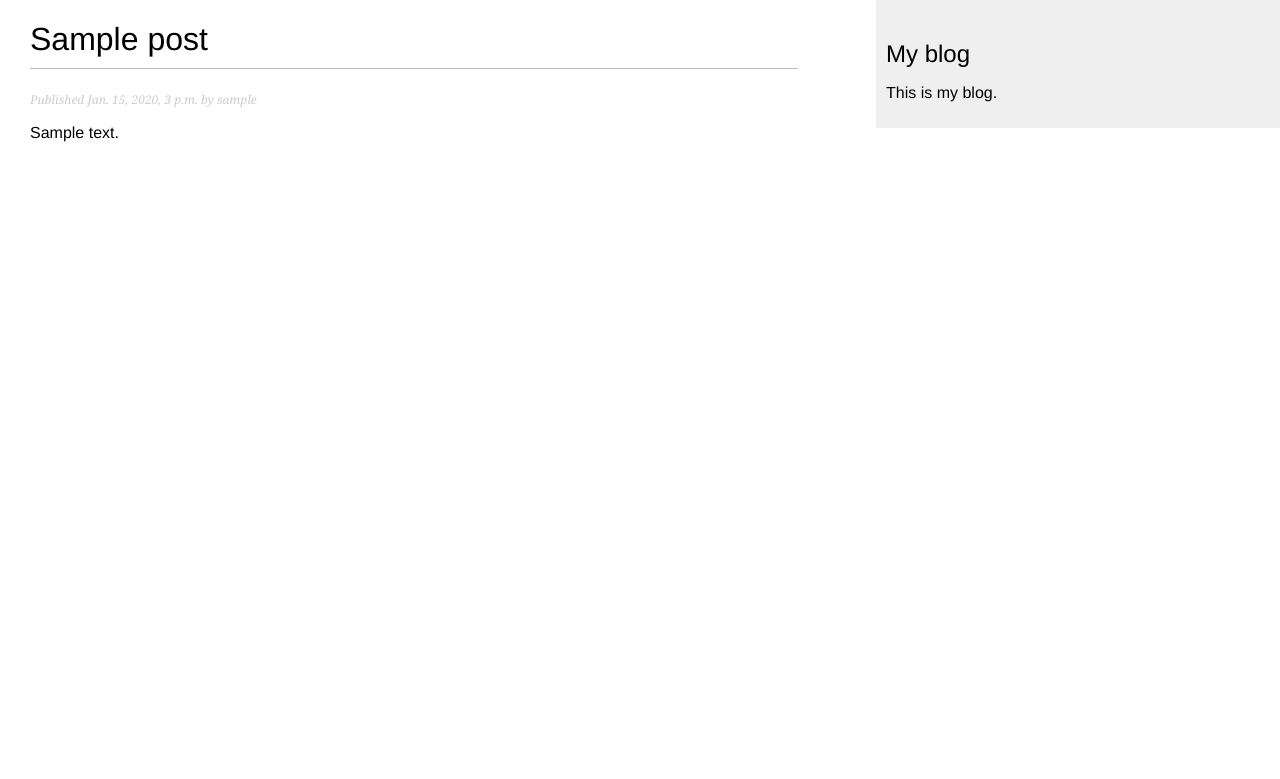
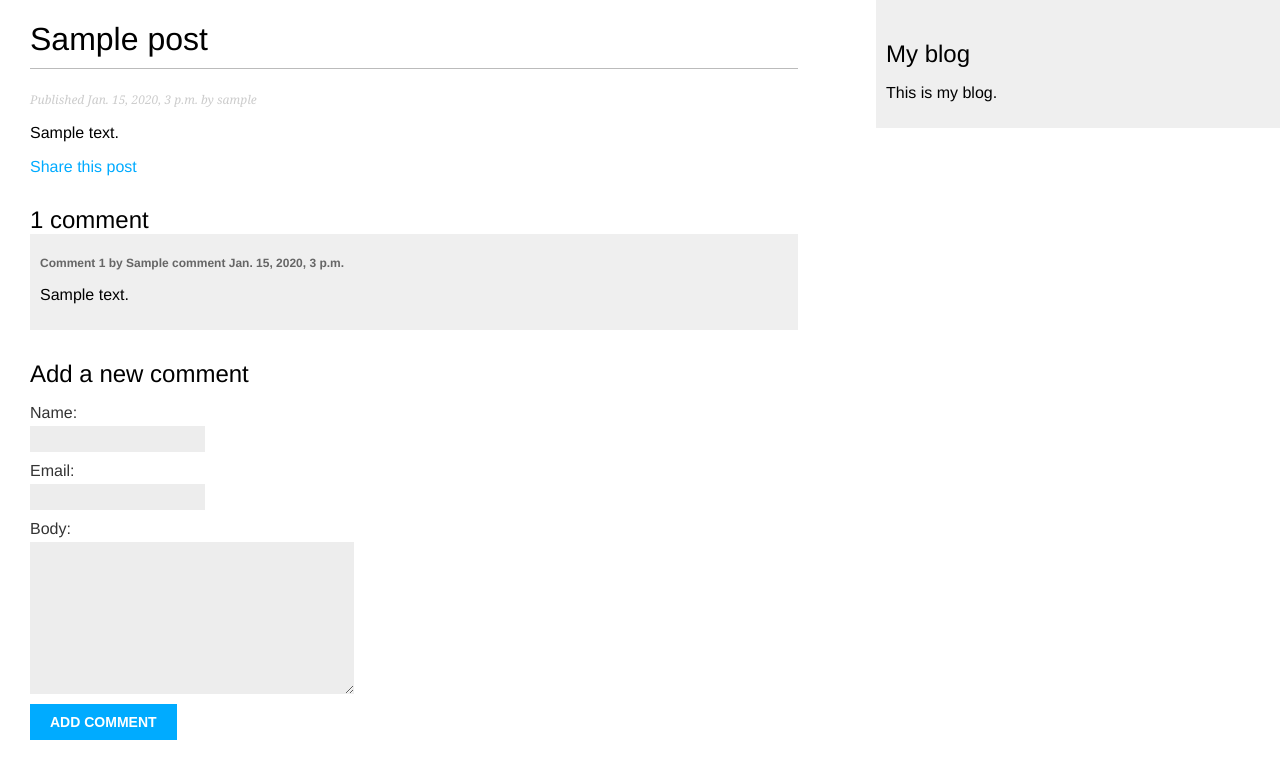
Before and after one commit to mariaazrar/newsite, a Django app: a page that uses blog/templates/blog/post/detail.html in a window 1280 px wide. Shown: the top 779 px of the page. Run offline with Django 4.2, Linux system fonts and the light colour scheme; tables that the repository leaves empty hold one stand-in row (values such as "Sample post").

Commit message:
added email and comment functionality

```diff
--- /dev/null
+++ b/blog/forms.py
@@ -0,0 +1,13 @@
+from django import forms
+from .models import Comment
+
+class EmailPostForm(forms.Form):
+    name = forms.CharField(max_length=100)
+    email = forms.EmailField()
+    to = forms.EmailField()
+    comment = forms.CharField(required=False, widget=forms.Textarea) # widget type determines how the field is rendered in HTML
+
+class CommentForm(forms.ModelForm):
+    class Meta:
+        model = Comment
+        fields = ['name', 'email', 'body']
--- a/blog/models.py
+++ b/blog/models.py
@@ -45,3 +45,21 @@ class Post(models.Model):
 
     def get_absolute_url(self):
         return reverse('blog:post_detail', args = [self.publish.year, self.publish.month, self.publish.day, self.slug])
+
+
+class Comment(models.Model):
+    post = models.ForeignKey(Post, on_delete=models.CASCADE, related_name='comments')
+    name = models.CharField(max_length=80)
+    email = models.EmailField()
+    body = models.TextField()
+    created = models.DateTimeField(auto_now_add=True)
+    updated = models.DateTimeField(auto_now=True)
+    active = models.BooleanField(default=True)
+
+    class Meta:
+        ordering = ['-created']
+        indexes = [
+            models.Index(fields=['-created']),
+        ]
+    def __str__(self):
+        return f'Comment by {self.name} on {self.post}'
--- a/blog/templates/blog/post/detail.html
+++ b/blog/templates/blog/post/detail.html
@@ -6,4 +6,26 @@
         Published {{ post.publish }} by {{ post.author }}
     </p>
     {{ post.body|linebreaks }}
+    <p>
+        <a href="{% url "blog:post_share" post.id %}">
+        Share this post
+        </a>
+    </p>
+    {% with comments.count as total_comments %}
+    <h2>
+        {{ total_comments }} comment{{ total_comments|pluralize }}
+    </h2>
+    {% endwith %}
+    {% for comment in comments %}
+    <div class="comment">
+        <p class="info">
+            Comment {{ forloop.counter }} by {{ comment.name }}
+            {{ comment.created }}
+            </p>
+                {{ comment.body|linebreaks }}
+            </div>
+            {% empty %}
+            <p>There are no comments.</p>
+            {% endfor %}
+        {% include "blog/post/includes/comment_form.html" %}
 {% endblock %}
--- /dev/null
+++ b/blog/templates/blog/post/includes/comment_form.html
@@ -0,0 +1,6 @@
+<h2>Add a new comment</h2>
+    <form novalidate action="{% url "blog:post_comment" post.id %}" method="post">
+        {{ form.as_p }}
+        {% csrf_token %}
+    <p><input type="submit" value="Add comment"></p>
+</form>
--- a/blog/templates/blog/post/list.html
+++ b/blog/templates/blog/post/list.html
@@ -13,5 +13,5 @@
     </p>
     {{ post.body|truncatewords:30|linebreaks }}
  {% endfor %}
-  {% include "pagination.html" with page=posts %}
+  {% include "pagination.html" with page=page_obj %}
 {% endblock %}
--- a/blog/urls.py
+++ b/blog/urls.py
@@ -1,10 +1,12 @@
 from django.urls import path
-from . import views
+from .views import PostListView, post_detail, share_post, comment_post
 
 app_name = 'blog'
 
 urlpatterns = [
     # post views
-    path('', views.post_list, name='post_list'),
-    path('<int:year>/<int:month>/<int:day>/<slug:post>/', views.post_detail, name='post_detail'),
+    path('', PostListView.as_view(), name='post_list'),
+    path('<int:year>/<int:month>/<int:day>/<slug:post>/', post_detail, name='post_detail'),
+    path('<int:post_id>/share/', share_post, name='post_share'),
+    path('<int:post_id>/comment/', comment_post, name='post_comment')
 ]
--- a/blog/views.py
+++ b/blog/views.py
@@ -1,8 +1,18 @@
 from django.shortcuts import render, get_object_or_404
 from .models import Post
+from .forms import CommentForm, EmailPostForm
 from django.core.paginator import Paginator, EmptyPage, PageNotAnInteger
-# from django.http import Http404
+from django.views.generic import ListView
+from django.core.mail import send_mail
+from django.views.decorators.http import require_POST
 # Create your views here.
+
+class PostListView(ListView):
+    # model = Post
+    queryset = Post.published.all()
+    context_object_name = 'posts'
+    paginate_by = 3
+    template_name = 'blog/post/list.html'
 
 def post_list(request):
     posts_list = Post.published.all()
@@ -26,4 +36,42 @@ def post_detail(request, year, month, day, post):
                              publish__month=month,
                              publish__day=day,
                              status=Post.Status.PUBLISHED)
-    return render(request, 'blog/post/detail.html', {'post': post})
+    # List of active comments for this post
+    comments = post.comments.filter(active=True)
+    # Form for users to comment
+    form = CommentForm()
+
+    return render(request, 'blog/post/detail.html', {'post': post, 'comments': comments, 'form': form})
+
+
+def share_post(request, post_id):
+    post = get_object_or_404(Post, id=post_id)
+    sent = False
+
+    if request.method == 'POST':
+        form = EmailPostForm(request.POST)
+
+        if form.is_valid():
+            cd = form.cleaned_data
+            post_url = request.build_absolute_uri(post.get_absolute_url())
+            subject = f"{cd['name']} recommends you read {post.title}"
+            message = f"Hey {cd['name']} recommends you to read {post.title} at {post_url} \n\n {cd['name']} comments: {cd['comment']}"
+            send_mail(subject=subject, message=message, from_email="maria@mail.nom", recipient_list=[cd['to']])
+            sent = True
+    else:
+        form = EmailPostForm()
+
+    return render(request, 'blog/post/share.html', {'form': form, 'post': post, 'sent': sent})
+
+@require_POST
+def comment_post(request, post_id):
+    post = get_object_or_404(Post, id=post_id)
+    comment = None
+    form = CommentForm(request.POST)
+
+    if form.is_valid():
+        comment = form.save(commit=False)
+        comment.post = post
+        comment.save()
+
+    return render(request, 'blog/post/comment.html', {'form': form, 'post': post, 'comment': comment})
--- a/newsite/settings.py
+++ b/newsite/settings.py
@@ -122,3 +122,5 @@ STATIC_URL = 'static/'
 # https://docs.djangoproject.com/en/4.2/ref/settings/#default-auto-field
 
 DEFAULT_AUTO_FIELD = 'django.db.models.BigAutoField'
+
+EMAIL_BACKEND = 'django.core.mail.backends.console.EmailBackend'
```
Also changed, not shown: blog/admin.py (+8 -1 lines), blog/templates/blog/post/comment.html (added, +10 -0 lines), blog/templates/blog/post/share.html (added, +18 -0 lines), blog/migrations/0003_comment.py (added).
